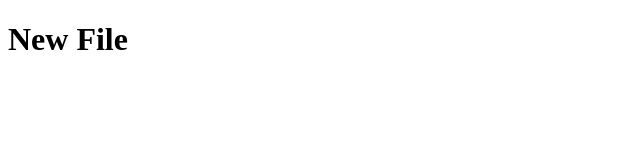
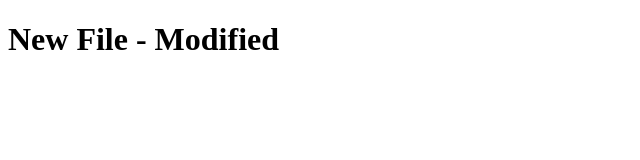
Before and after one commit to fabianoad/example-repo, a plain HTML site: page index.html in a window 1280 px wide. Shown: the whole page, without its empty margins (0-640 px from the left). Drawn offline with Linux system fonts and the light colour scheme.

Commit message:
modified index

```diff
--- a/index.html
+++ b/index.html
@@ -6,6 +6,6 @@
     <title>Document</title>
 </head>
 <body>
-    <h1>New File</h1>
+    <h1>New File - Modified</h1>
 </body>
 </html>
```
